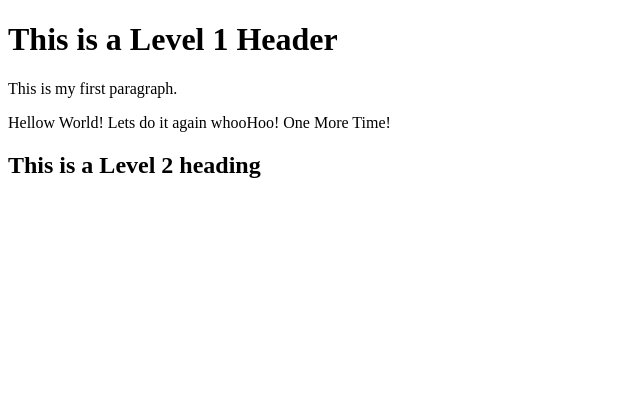
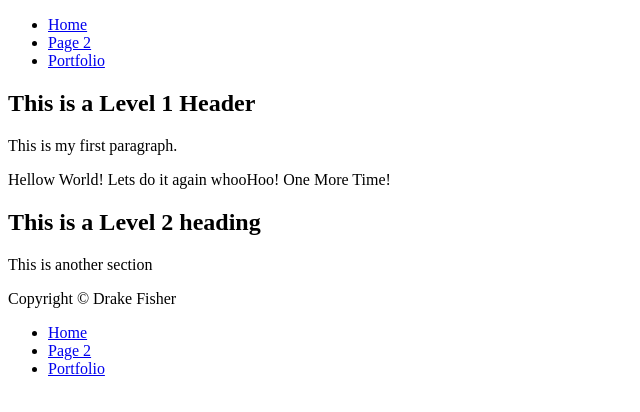
Before and after one commit to drakelfisher/My-Second-Repository, a plain HTML site: page index.html in a window 1280 px wide. Shown: the whole page, without its empty margins (0-640 px from the left). Drawn offline with Linux system fonts and the light colour scheme.

Commit message:
Created new html pages

```diff
--- a/index.html
+++ b/index.html
@@ -3,12 +3,26 @@
 <!DOCTYPE html>
 <html lang="en-US">
     <head>
-        <meta charset= "utf-8" />
+        <meta charset="UTF-8">
+        <meta http-equiv="X-UA-Compatible" content="IE=edge">
+        <meta name="viewport" content="width=device-width, initial-scale=1.0">
         <title> My Super Amazing Website</title>
 
     </head>
 
     <body>
+        <header>
+            <nav>
+                <ul>
+                    <li><a href="index.html">Home</a></li>
+                    <li><a href="page2.html">Page 2</a></li>
+                    <li><a href="portfolio.html">Portfolio</a></li>
+                </ul>
+            </nav>
+        </header>
+
+        <main>
+        <section>
             <h1>This is a Level 1 Header</h1>
             <p>
                 This is my first paragraph.
@@ -16,9 +30,24 @@
             <p>
                 Hellow World! Lets do it again whooHoo! One More Time!
             </p>
+        <section>
 
+        <section>
             <h2> This is a Level 2 heading</h2>
+            <p>This is another section</p>
+        </section>
+        </main>
 
+        <footer>
+            <p>Copyright &copy; Drake Fisher</p>
+            <nav>
+                <ul>
+                    <li><a href="index.html">Home</a></li>
+                    <li><a href="page2.html">Page 2</a></li>
+                    <li><a href="portfolio.html">Portfolio</a></li>
+                </ul>
+            </nav>
+        </footer>
     </body>
 
 
```
Also changed, not shown: Page2.html (added, +23 -0 lines), portfolio.html (added, +37 -0 lines), img/Rooney Bike.jpg (added). Lines whose indentation alone changed are shown as unchanged.
